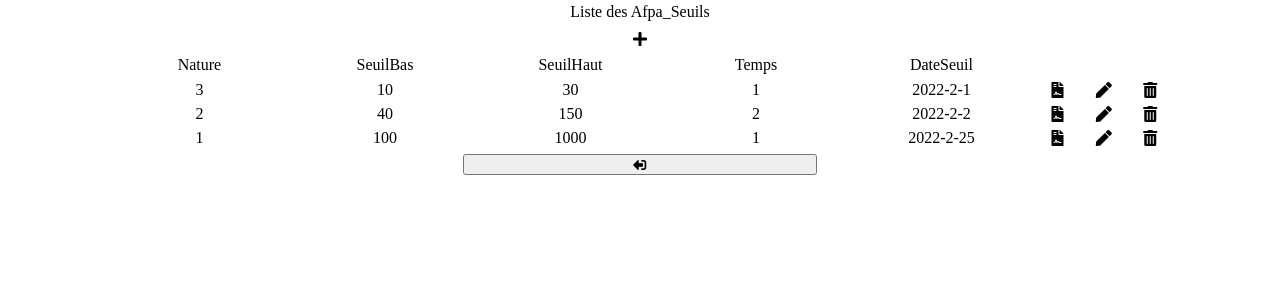
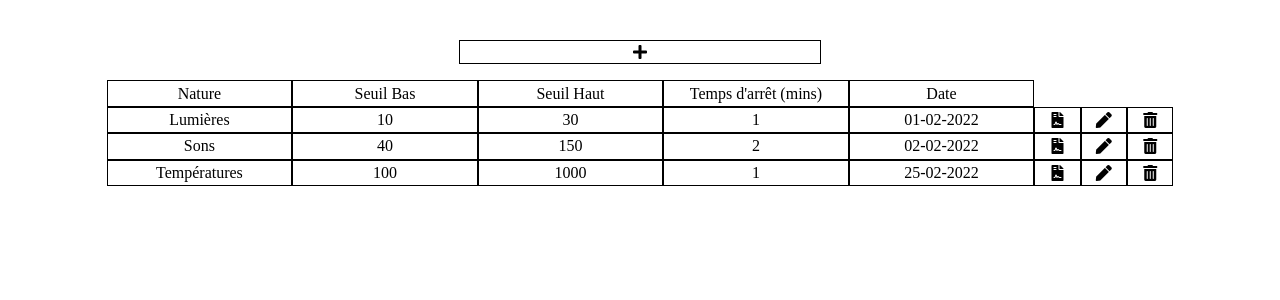
Before and after one commit to barattoM/Automate, a PHP site: page /index.php?page=ListeAfpa_Seuils in a window 1280 px wide. Shown: the part 18-318 px from the top of the page. Run offline with PHP 8.4, Linux system fonts and the light colour scheme; data comes from the database, SQL or seed files in the repository; data that the repository does not hold is empty.

Commit message:
liste seuils

```diff
--- a/Automate_PHP/CSS/grids.css
+++ b/Automate_PHP/CSS/grids.css
@@ -48,6 +48,7 @@
 
 .caseListe {
 	padding : 0.2em;
+	border: 1px solid black
 }
 
 .caseForm {
--- a/Automate_PHP/PHP/CONTROLLER/CLASSE/Afpa_Seuils.Class.php
+++ b/Automate_PHP/PHP/CONTROLLER/CLASSE/Afpa_Seuils.Class.php
@@ -47,7 +47,7 @@ class Afpa_Seuils
 
 	public function getDateSeuil()
 	{
-		return is_null($this->_DateSeuil)?null:$this->_DateSeuil->format('Y-n-j');
+		return is_null($this->_DateSeuil)?null:$this->_DateSeuil->format('d-m-Y');
 	}
 
 	public function setDateSeuil(?string $DateSeuil)
--- a/Automate_PHP/PHP/VIEW/LISTE/ListeAfpa_Seuils.php
+++ b/Automate_PHP/PHP/VIEW/LISTE/ListeAfpa_Seuils.php
@@ -1,39 +1,57 @@
 <?php
 
  echo '<main>';
-
 	echo '<div class="flex-0-1"></div>';
-
 	echo '<div>';
-
-
 	$objets = Afpa_SeuilsManager::getList();
 		//Création du template de la grid
 		echo '<div class="grid-col-8 gridListe">';
 
-echo '<div class="caseListe titreListe grid-columns-span-8">Liste des Afpa_Seuils </div>';
-echo '<div class="caseListe grid-columns-span-8">
+			echo '<div class="grid-columns-span-8">
+						<div class="bigEspace"></div>
+  				  </div>';
+
+			echo '<div class="grid-columns-span-8">
 						<div></div>
 						<div class="caseListe"><a href="index.php?page=FormAfpa_Seuils&mode=Ajouter"><i class="fas fa-plus"></i></a></div>
 						<div></div>
 				  </div>';
 
+			echo '<div class="grid-columns-span-8">
+						<div class="espace"></div>
+				  </div>';
+
 			echo '<div class="caseListe labelListe">Nature</div>';
-echo '<div class="caseListe labelListe">SeuilBas</div>';
-echo '<div class="caseListe labelListe">SeuilHaut</div>';
-echo '<div class="caseListe labelListe">Temps</div>';
-echo '<div class="caseListe labelListe">DateSeuil</div>';
+			echo '<div class="caseListe labelListe">Seuil Bas</div>';
+			echo '<div class="caseListe labelListe">Seuil Haut</div>';
+			echo '<div class="caseListe labelListe">Temps d\'arrêt (mins)</div>';
+			echo '<div class="caseListe labelListe">Date</div>';
 
 
 			//Remplissage de div vide pour la structure de la grid
-echo '<div class="caseListe"></div>';
-echo '<div class="caseListe"></div>';
-echo '<div class="caseListe"></div>';
+			echo '<div></div>';
+			echo '<div></div>';
+			echo '<div></div>';
 
 			// Affichage des ennregistrements de la base de données
 			foreach($objets as $unObjet)
 			{
-echo '<div class="caseListe donneeListe">'.$unObjet->getNature().'</div>';
+				switch ($unObjet->getNature()) {
+					case 1 :
+						$nature = "Températures";
+						break;
+					case 2 :
+						$nature = "Sons";
+						break;
+					case 3 :
+						$nature = "Lumières";
+						break;
+					default:
+						$nature = "";
+						break;
+				}
+
+				echo '<div class="caseListe donneeListe">'.$nature.'</div>';
 				echo '<div class="caseListe donneeListe">'.$unObjet->getSeuilBas().'</div>';
 				echo '<div class="caseListe donneeListe">'.$unObjet->getSeuilHaut().'</div>';
 				echo '<div class="caseListe donneeListe">'.$unObjet->getTemps().'</div>';
@@ -44,11 +62,9 @@ echo '<div class="caseListe"> <a href="index.php?page=FormAfpa_Seuils&mode=Modif
 
 				echo '<div class="caseListe"> <a href="index.php?page=FormAfpa_Seuils&mode=Supprimer&id='.$unObjet->getIdSeuil().'"><i class="fas fa-trash-alt"></i></a></div>';
 			}
-//Derniere ligne du tableau (bouton retour)
-echo '<div class="caseListe grid-columns-span-8">
-	<div></div>
-	<a href="index.php?page=Accueil"><button><i class="fas fa-sign-out-alt fa-rotate-180"></i></button></a>
-	<div></div>
+
+			echo '<div class="grid-columns-span-8">
+						<div class="espace"></div>
 	  			  </div>';
 
 		echo'</div>'; //Grid
```
Also changed, not shown: Automate_PHP/PHP/VIEW/FORM/FormAfpa_Seuils.php (indentation only), 1 other file. Lines whose indentation alone changed are shown as unchanged.
